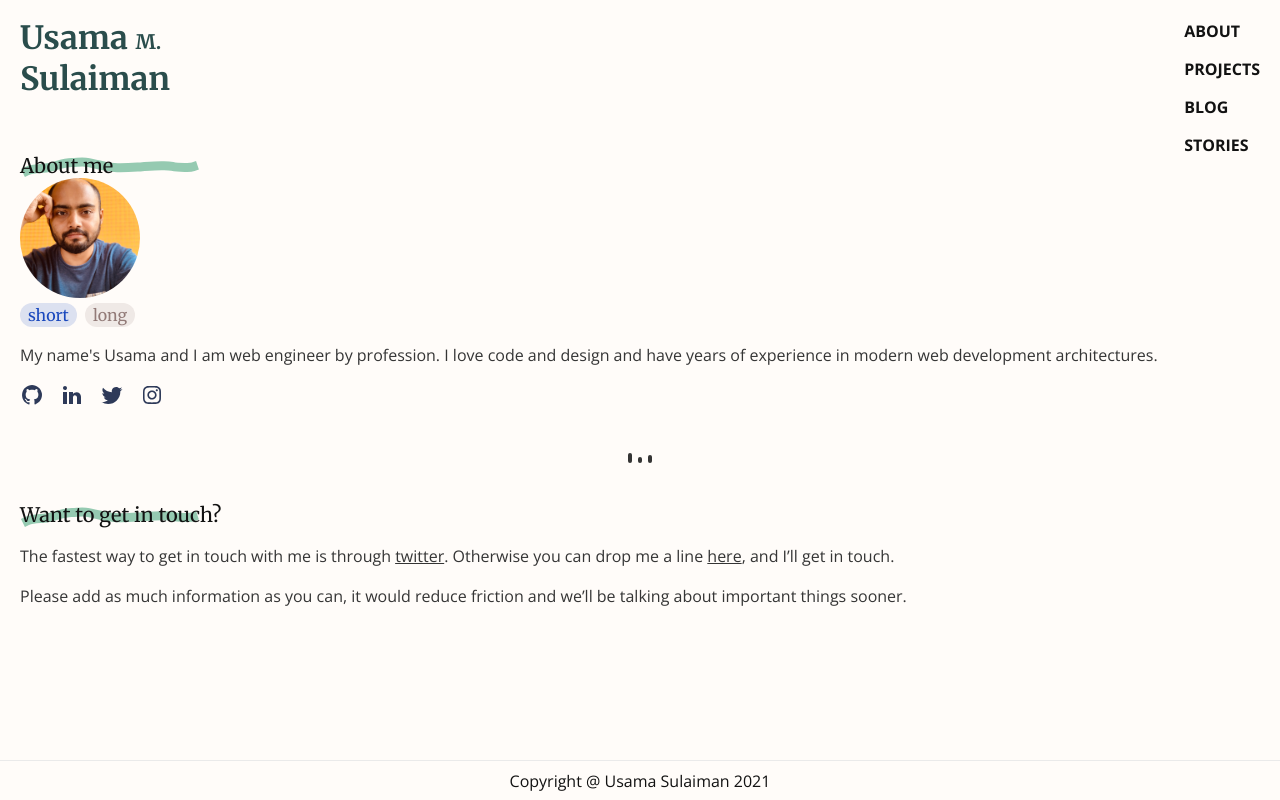
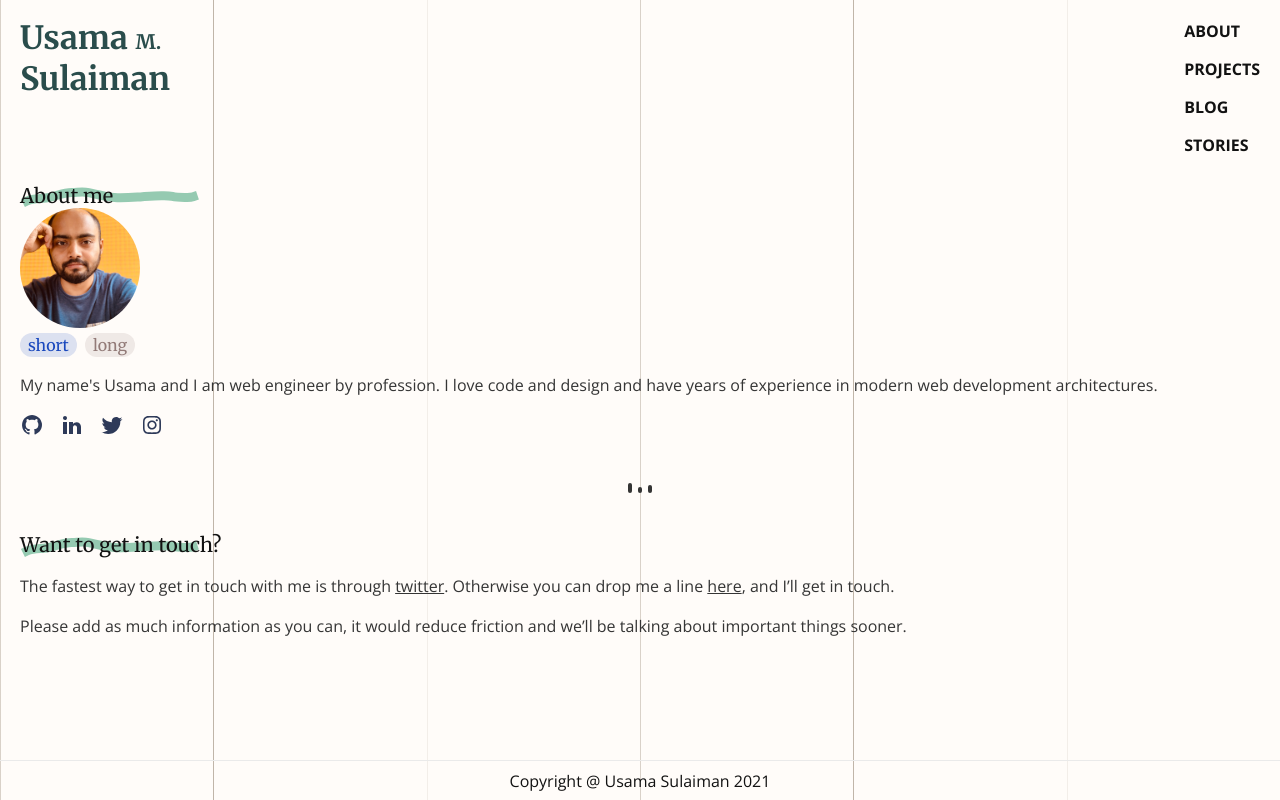
Before and after one commit to usamasulaiman/usa.ma, a Next.js app: page /about in a window 1280 px wide. Built offline with nearby package versions, Linux system fonts and the light colour scheme.

Commit message:
Changes to UI

```diff
--- a/components/PageSection/PageSection.module.css
+++ b/components/PageSection/PageSection.module.css
@@ -13,7 +13,7 @@
 
 .section .section-header .underline {
   margin-top: -32px;
-  display: flex;
+  display: block;
   z-index: 0;
   position: relative;
 }
--- a/components/PageSection/index.tsx
+++ b/components/PageSection/index.tsx
@@ -10,8 +10,11 @@ function PageSection(props) {
       {withSeparator &&  <Separator />}
       <div className={SectionStyles['section-header']}>
         <h2 className={SectionStyles['section-heading']}>{title}</h2>
+        {/* <svg className={SectionStyles.underline} width="179" height="21" viewBox="0 0 179 21" fill="none" xmlns="http://www.w3.org/2000/svg">
+          <path d="M7 14.052C13.9025 10.7022 22.3284 12.2104 29.7231 10.3846C37.282 8.5182 44.0357 5.42713 51.9487 5.42713C57.4832 5.42713 63.2367 4.36357 68.7008 5.593C77.3838 7.54667 85.578 9.89842 94.5201 10.5504C103.898 11.2342 113.111 10.2796 122.44 9.66584C128.781 9.24868 135.137 8.78135 141.496 8.74438C145.126 8.72328 148.746 8.5444 152.295 9.40783C156.904 10.5288 161.517 10.403 166.228 10.403C168.69 10.403 170.866 10.5155 173.194 9.73956" stroke="#95CAB1" stroke-width="9" stroke-linecap="square" stroke-linejoin="round"/>
+        </svg> */}
         <svg className={SectionStyles.underline} width="179" height="21" viewBox="0 0 179 21" fill="none" xmlns="http://www.w3.org/2000/svg">
-          <path d="M7 14.052C13.9025 10.7022 22.3284 12.2104 29.7231 10.3846C37.282 8.5182 44.0357 5.42713 51.9487 5.42713C57.4832 5.42713 63.2367 4.36357 68.7008 5.593C77.3838 7.54667 85.578 9.89842 94.5201 10.5504C103.898 11.2342 113.111 10.2796 122.44 9.66584C128.781 9.24868 135.137 8.78135 141.496 8.74438C145.126 8.72328 148.746 8.5444 152.295 9.40783C156.904 10.5288 161.517 10.403 166.228 10.403C168.69 10.403 170.866 10.5155 173.194 9.73956" stroke="#95CAB1" stroke-width="9" stroke-linecap="square" stroke-linejoin="round"/>
+          <path d="M7 14.052c6.902-3.35 15.328-1.842 22.723-3.667 7.559-1.867 14.313-4.958 22.226-4.958 5.534 0 11.288-1.063 16.752.166 8.683 1.954 16.877 4.305 25.82 4.957 9.377.684 18.59-.27 27.919-.884 6.341-.417 12.697-.885 19.056-.922 3.63-.02 7.25-.2 10.799.664 4.609 1.12 9.222.995 13.933.995 2.462 0 4.638.112 6.966-.663" stroke="#95CAB1" stroke-width="9" stroke-linecap="square" stroke-linejoin="round"/>
         </svg>
       </div>
       {children}
--- a/components/Pills/index.tsx
+++ b/components/Pills/index.tsx
@@ -9,7 +9,7 @@ function Pills({ pillData, onSelect, noUnselect }: TPillData) {
   const [selectedPill, setSelectedPill] = useState<IPill>(defaultSelectedPillValue);
 
   const onPillSelect = (pill: IPill) : void => {
-    if (pill.id === selectedPill.id && noUnselect) setSelectedPill(defaultSelectedPillValue);
+    if (pill?.id === selectedPill?.id && noUnselect) setSelectedPill(defaultSelectedPillValue);
     else setSelectedPill(pill);
     onSelect(pill);
   };
@@ -24,11 +24,11 @@ function Pills({ pillData, onSelect, noUnselect }: TPillData) {
   return (
     <div className={PillsStyles['pills']}>
       {pillData.map((pill, index) => {
-        const specialClass = !!selectedPill.id && selectedPill.id !== pill.id ? PillsStyles['not-selected'] : '';
-        const color = pill.color || colors[pill.id%7];
+        const specialClass = !!selectedPill?.id && selectedPill?.id !== pill?.id ? PillsStyles['not-selected'] : '';
+        const color = pill?.color || colors[pill?.id%7];
         return (
-          <div className={`${PillsStyles.pill} ${PillsStyles[color]} ${specialClass}`} onClick={() => onPillSelect(pill)}>
-            <span>{pill.text}</span>
+          <div key={index} className={`${PillsStyles?.pill} ${PillsStyles[color]} ${specialClass}`} onClick={() => onPillSelect(pill)}>
+            <span>{pill?.text}</span>
           </div>
         )
       })}
--- a/constants/description.ts
+++ b/constants/description.ts
@@ -5,4 +5,13 @@
   long: "My name's Usama and I love stories. I also love to design and code, and find myself constantly in search of inspiration to create something new and hopefully tell a story with them.",
 };
 
+export const twitterLink = 'https://twitter.com/findusama';
+
+export const socialIcons = [
+  { id: 0, url: 'https://github.com/usamasulaiman', name: 'github',},
+  { id: 1, url: 'https://www.linkedin.com/usamasulaiman', name: 'linkedin',},
+  { id: 2, url: twitterLink, name: 'twitter',},
+  { id: 3, url: 'https://www.instagram.com/findusama/', name: 'instagram',},
+];
+
 export default aboutMeDescription;
--- a/constants/index.ts
+++ b/constants/index.ts
@@ -1,4 +1,4 @@
-import aboutMeDescription from './description';
+import aboutMeDescription, { twitterLink, socialIcons } from './description';
 import projects from './projects';
 import recentWork from './recentWork';
 import colors from './colors';
@@ -8,4 +8,6 @@ export {
   projects,
   recentWork,
   colors,
+  twitterLink,
+  socialIcons,
 };
--- a/pages/about.tsx
+++ b/pages/about.tsx
@@ -4,26 +4,19 @@ import Image from 'next/image';
 import Link from 'next/link';
 import Pills from '../components/Pills';
 import profileStyles from '../styles/Profile.module.css';
-import { aboutMeDescription } from '../constants';
+import { aboutMeDescription, twitterLink, socialIcons } from '../constants';
 
 
 export default function About() {
   // Constants
-  const data = Object.keys(aboutMeDescription).map((type, index) => ({ text: type, id: index + 1}))
-  const twitterLink = 'https://twitter.com/findusama';
-  const socialIcons = [
-    { id: 0, url: 'https://github.com/usamasulaiman', name: 'github',},
-    { id: 1, url: 'https://www.linkedin.com/feed/', name: 'linkedin',},
-    { id: 2, url: twitterLink, name: 'twitter',},
-    { id: 3, url: 'https://www.instagram.com/findusama/', name: 'instagram',},
-  ];
+  const data = Object.keys(aboutMeDescription).map((type, index) => ({ text: type, id: index + 1 }));
 
   // States
   const [descriptionType, updateDescriptionType] = useState('medium');
 
   // Logic
   const handleProfileTypeSelection = (data) => {
-    updateDescriptionType(data.text.toLowerCase());
+    updateDescriptionType(data?.text?.toLowerCase());
   }
 
   return (
@@ -40,9 +33,12 @@ export default function About() {
         </div>
         <div className={profileStyles['social']}>
           {socialIcons.map((icon, index) => (
-            <Link href={icon.url}>
-              <a target="_blank"><Image src={`/social/${icon.name}.svg`} alt={icon.name} width={24} height={24} /></a>
+            <Link key={index} href={icon?.url}>
+              <a target="_blank">
+                <Image src={`/social/${icon?.name}.svg`} alt={icon?.name} width={24} height={24} />
+              </a>
             </Link>
+            // <p> sdaff</p>
           ))}
         </div>
       </PageSection>
--- a/styles/Profile.module.css
+++ b/styles/Profile.module.css
@@ -1,12 +1,12 @@
-.avatar {
-}
+/* .avatar {
+} */
 .avatar img {
   border-radius: 50%;
 }
 
 .type-of-description {
   display: flex;
-  justify-content: start;
+  justify-content: flex-start;
 }
 .description {
   color: var(--secondary-black);
--- a/styles/globals.css
+++ b/styles/globals.css
@@ -2,7 +2,12 @@
   --heading: 'Merriweather', serif;
   --primary-black:  #121212;
   --secondary-black: #353535;
-
+  --verySmallMob: "(max-width: 399px)";
+  --mobile: "(min-width: 400px) and (max-width: 767px)";
+  --tablet: "(min-width: 768px) and (max-width: 991px)";
+  --desktop: "(min-width: 992px) and (max-width: 1199px)";
+  --largeDesktop: "(min-width: 1200px)";
+  --insaneScreen: "(min-width: 1600px)";
 }
 
 html,
@@ -83,5 +88,11 @@ a,p,span,li,ul,ol,div,input,button,form,fieldset,textarea,label,legend,select,op
 
 .page {
   flex: 1;
-  margin-top: -3rem;
+  /* margin-top: -3rem; */
 }
+
+@media (min-width: 992px) {
+  .outer-wrapper{
+    background: repeating-linear-gradient(90deg, rgb(75 49 19 / 42%), transparent 1px calc(100vw / 6));
+  }
+}
```
Lines whose indentation alone changed are shown as unchanged.
